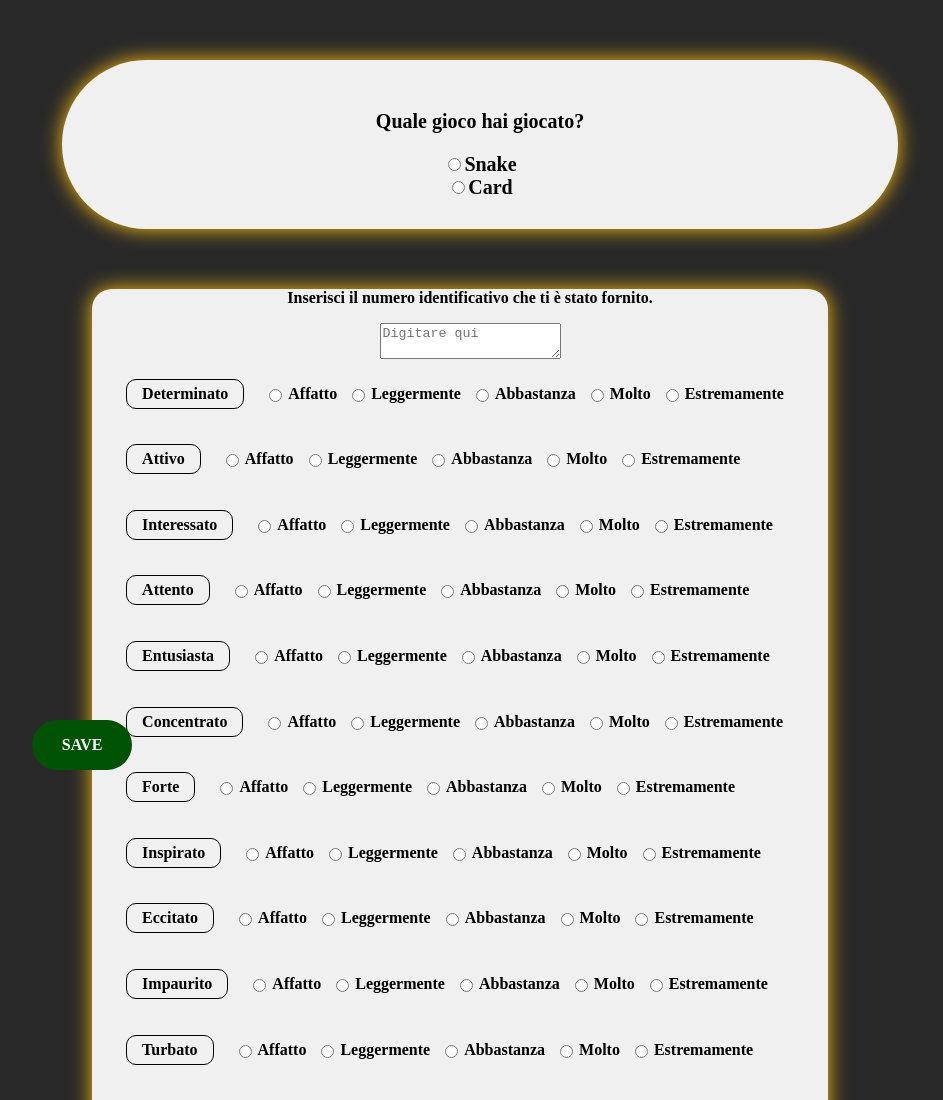
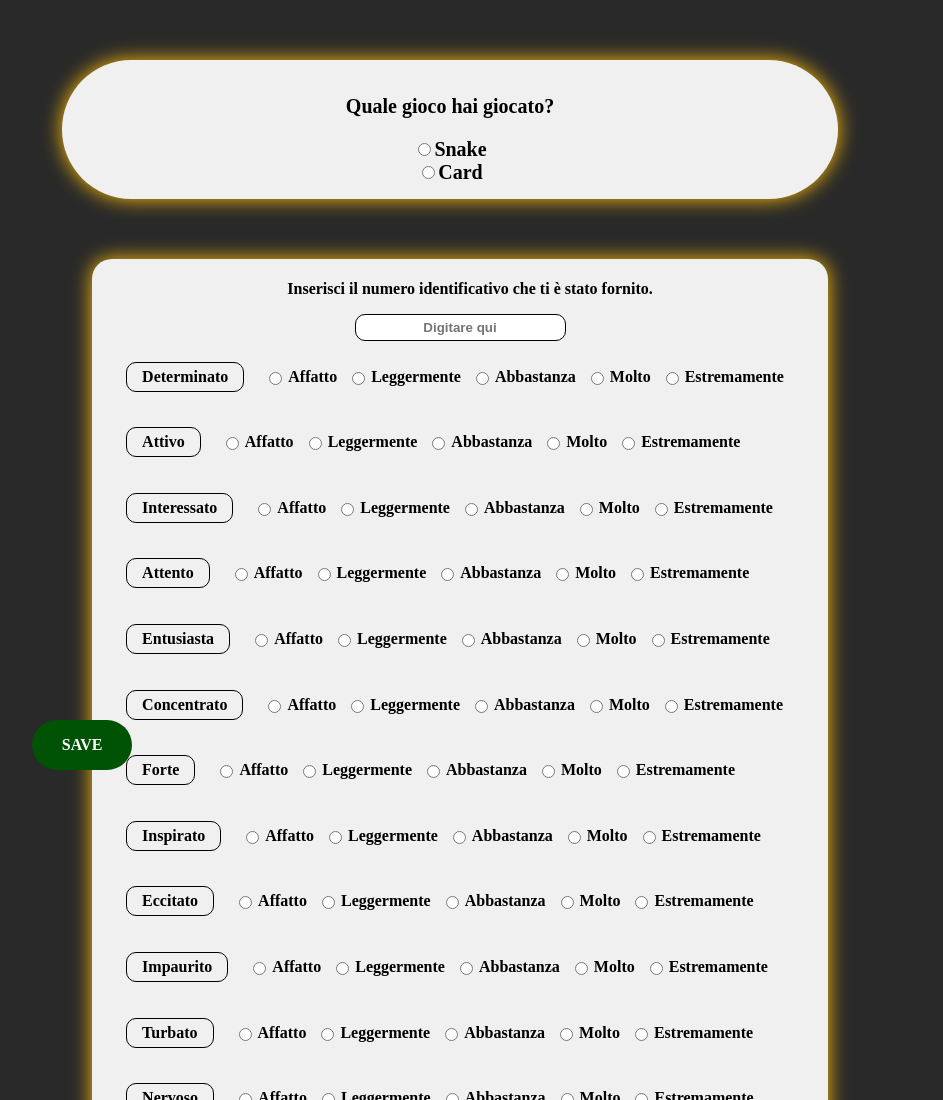
Before and after one commit to MehmetEminSelek/game, a website: page form/index.html in a window 1280 px wide. Shown: the top 1100 px of the page, without its empty margins (190-1133 px from the left). Drawn offline with nearby package versions, Linux system fonts and the light colour scheme.

Commit message:
little css

```diff
--- a/form/index.html
+++ b/form/index.html
@@ -23,9 +23,9 @@
       </div>
       <div class="grid1">
         <div class="table">
-          <div id="gridInstructions" style="font-weight: bold;">
+          <div id="gridInstructions" style="font-weight: bold; padding: 5px;">
             <p>Inserisci il numero identificativo che ti è stato fornito.</p>
-            <textarea id="textBox" class="buttons text" placeholder="Digitare qui"></textarea>
+            <input type="text" id="textBox" class="question textBox" placeholder="Digitare qui"></input>
           </div>
           <div class="tableRow" required="required">
             <fieldset class="group" id="group1">
--- a/form/style.css
+++ b/form/style.css
@@ -33,12 +33,10 @@ body {
 
 .select {
     text-align: center;
-    width: 100%;
-    row-gap: 10px;
+    padding: 15px;
     font-size: 20px;
     font-weight: bold;
     transition: all 1s ease;
-
 }
 
 
```
Also changed, not shown: form/lastSurvey.html (+1 -1 lines).
